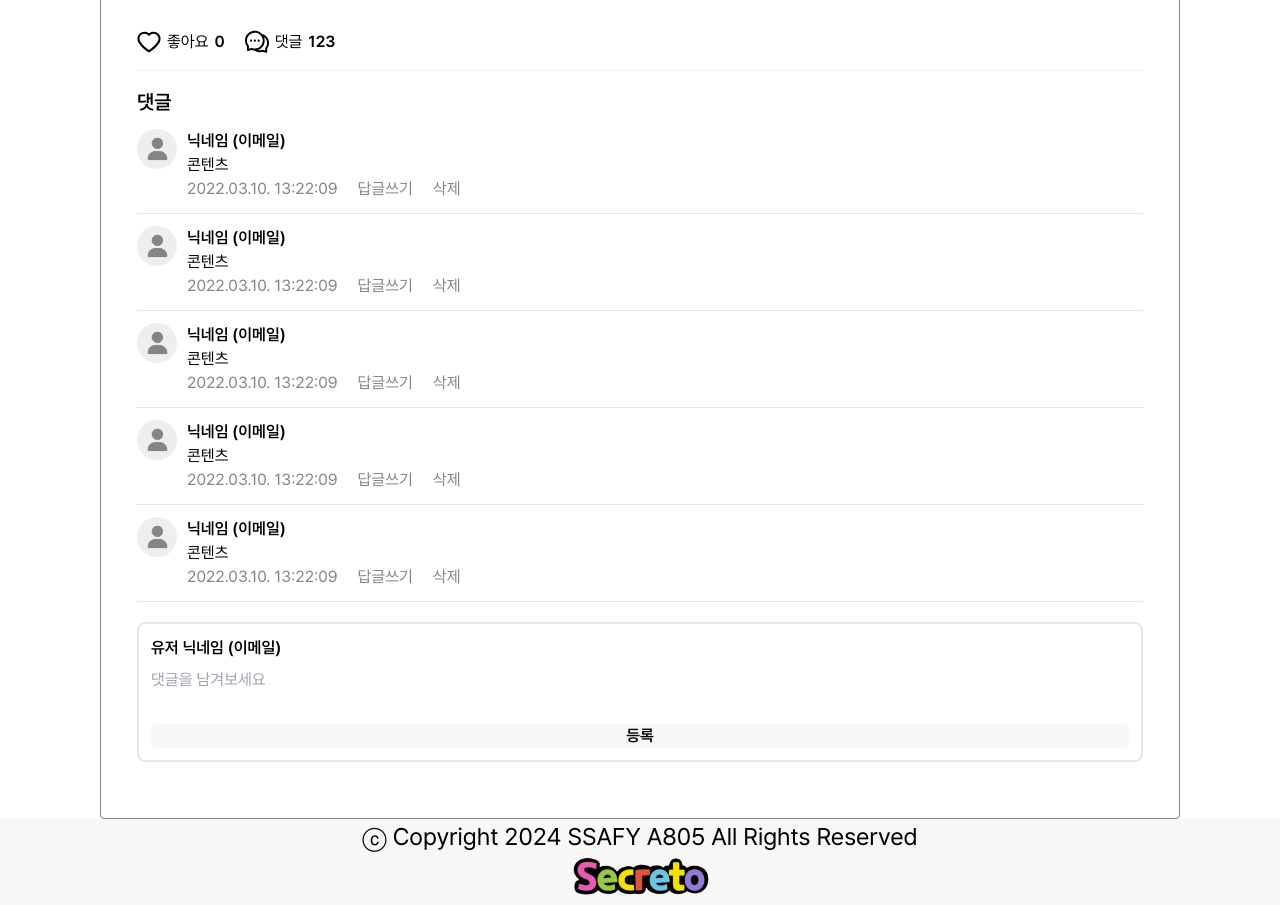
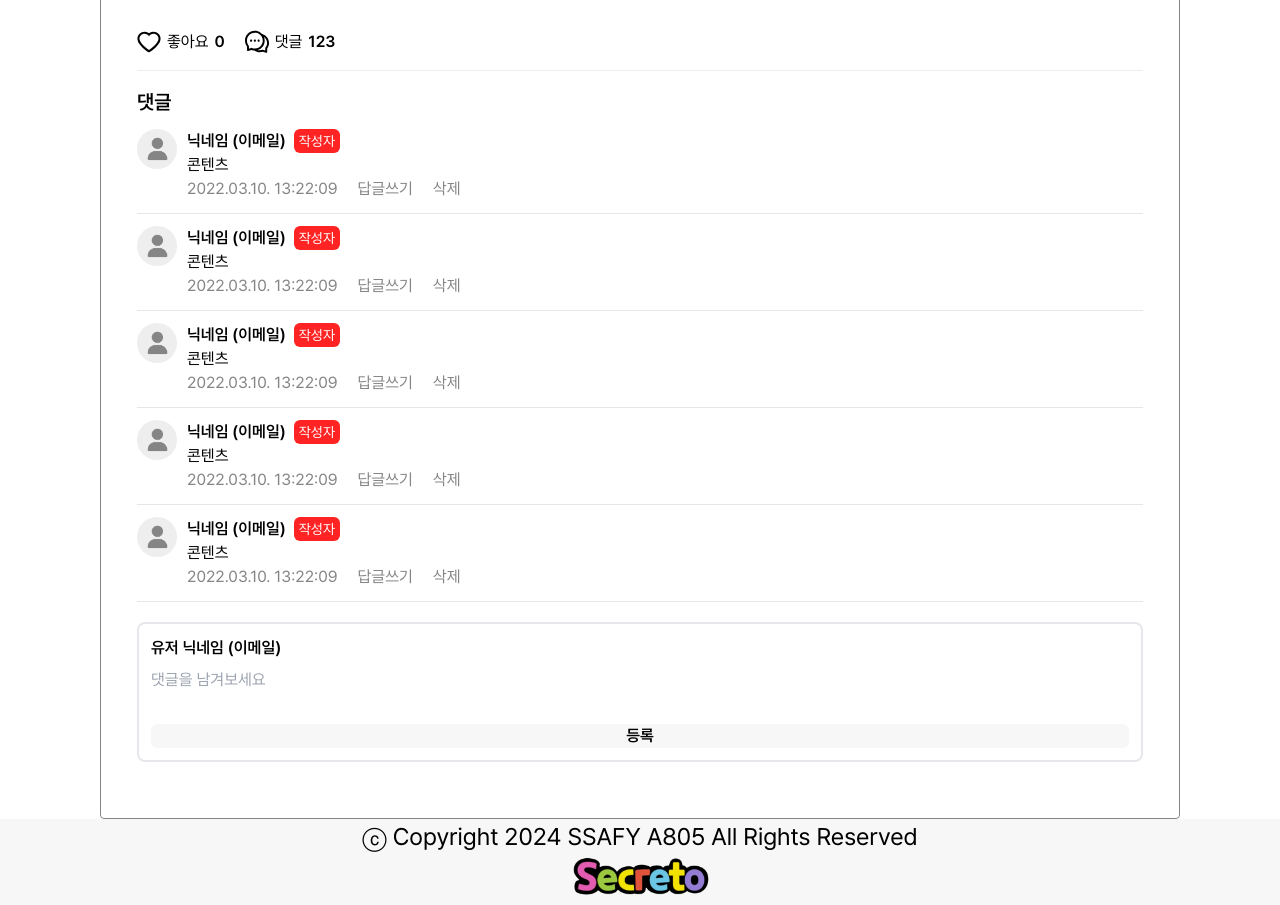
Before and after one commit to yee950419/secreto, a Vue app in the folder frontend/: page /board in a window 1280 px wide. Shown: the part 860-1765 px from the top of the page. Built offline with nearby package versions, Linux system fonts and the light colour scheme; no server answers.

Commit message:
feat: 게시글 작성자 댓글 배지 추가
TODO: API 연동

Related to S10P12A805-171

```diff
--- a/frontend/src/components/atoms/BadgeAtom.vue
+++ b/frontend/src/components/atoms/BadgeAtom.vue
@@ -3,7 +3,9 @@ defineProps(['customClass'])
 </script>
 
 <template>
-    <div class="rounded-md px-[5px] py-[3px]" :class="customClass"><slot></slot></div>
+    <div class="rounded-md px-[5px] py-[3px] flex justify-center items-center" :class="customClass">
+        <slot></slot>
+    </div>
 </template>
 
 <style scoped></style>
--- a/frontend/src/components/molecules/board/ReplyElement.vue
+++ b/frontend/src/components/molecules/board/ReplyElement.vue
@@ -1,5 +1,6 @@
 <script setup lang="ts">
 import AvatarAtom from '@/components/atoms/AvatarAtom.vue'
+import BadgeAtom from '@/components/atoms/BadgeAtom.vue'
 import ButtonAtom from '@/components/atoms/ButtonAtom.vue'
 import TextAtom from '@/components/atoms/TextAtom.vue'
 import { convertStringToRegistrationDateTime } from '@/utils/date'
@@ -9,7 +10,12 @@ import { convertStringToRegistrationDateTime } from '@/utils/date'
     <div class="flex border-b py-3">
         <AvatarAtom :image-url="null" custom-class="profile w-[40px] h-[40px] me-[10px]" />
         <div class="flex flex-col">
-            <TextAtom custom-class="font-bold">닉네임 (이메일)</TextAtom>
+            <div class="flex items-center">
+                <TextAtom custom-class="font-bold">닉네임 (이메일)</TextAtom>
+                <BadgeAtom custom-class="bg-A805Red text-A805RealWhite h-[24px] text-[14px] ms-2"
+                    >작성자</BadgeAtom
+                >
+            </div>
             <TextAtom custom-class="text-[16px]">콘텐츠</TextAtom>
             <div>
                 <TextAtom custom-class="text-[16px] text-A805DarkGrey">{{
```
